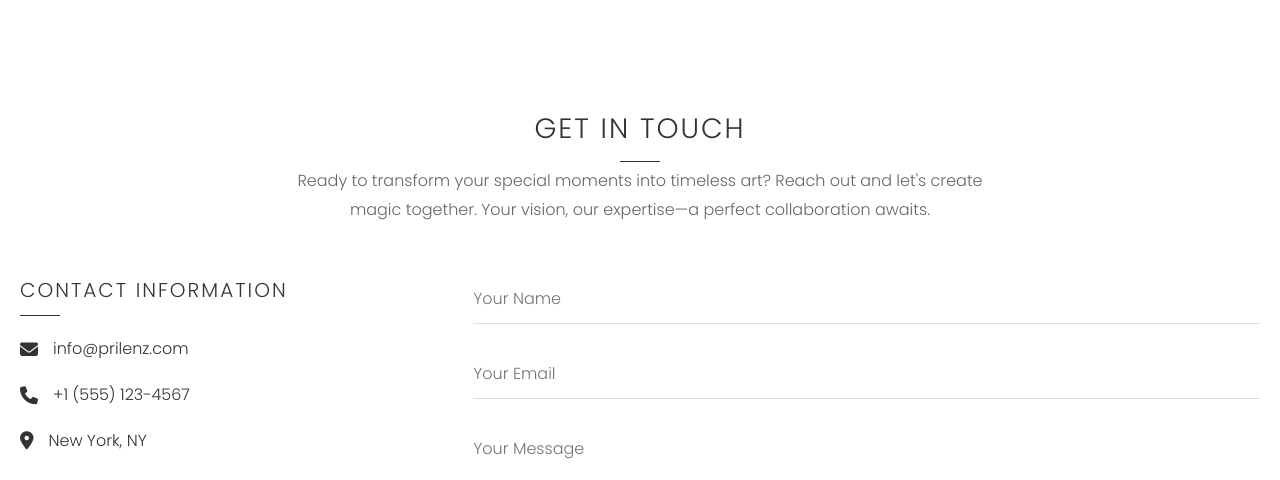
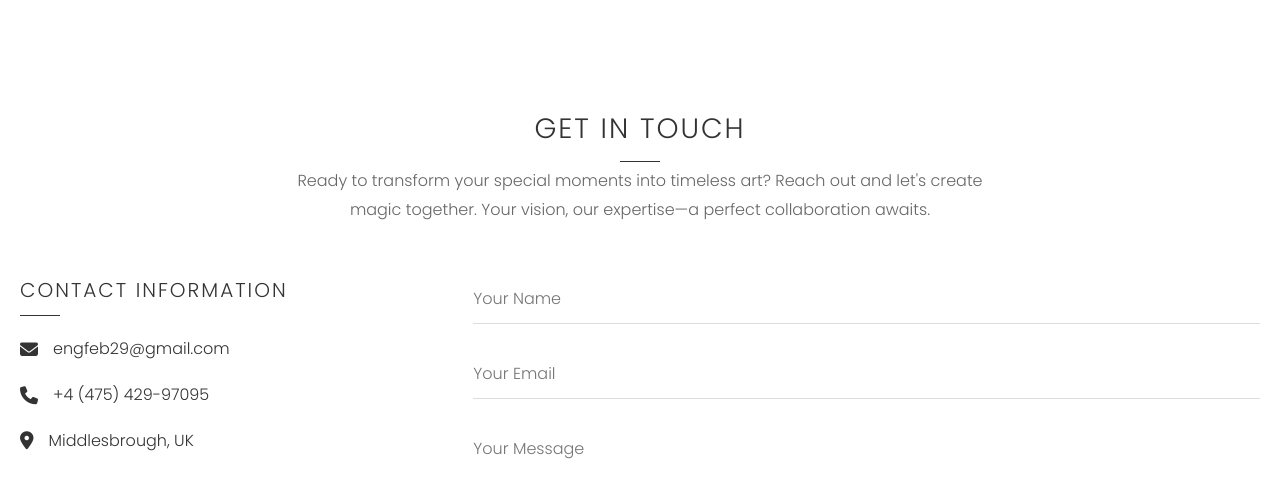
Before and after one commit to Egregiuss/Prilenz_Project, a plain HTML site: page index.html in a window 1280 px wide. Shown: the part 2924-3404 px from the top of the page. Drawn offline with nearby package versions, Linux system fonts and the light colour scheme.

Commit message:
Updated index.html with custom changes

```diff
--- a/index.html
+++ b/index.html
@@ -174,15 +174,15 @@
                     <h3>Contact Information</h3>
                     <div class="info-item">
                         <i class="fas fa-envelope"></i>
-                        <p>info@prilenz.com</p>
+                        <p>engfeb29@gmail.com</p>
                     </div>
                     <div class="info-item">
                         <i class="fas fa-phone"></i>
-                        <p>+1 (555) 123-4567</p>
+                        <p>+4 (475) 429-97095</p>
                     </div>
                     <div class="info-item">
                         <i class="fas fa-map-marker-alt"></i>
-                        <p>New York, NY</p>
+                        <p>Middlesbrough, UK</p>
                     </div>
                     <div class="social-links">
                         <a href="#" aria-label="Instagram">
```
